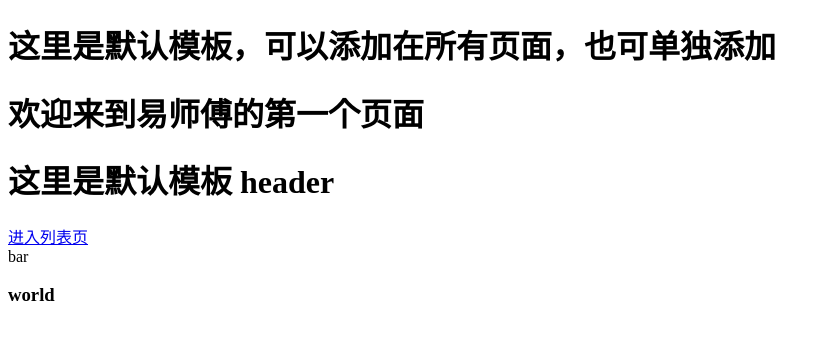
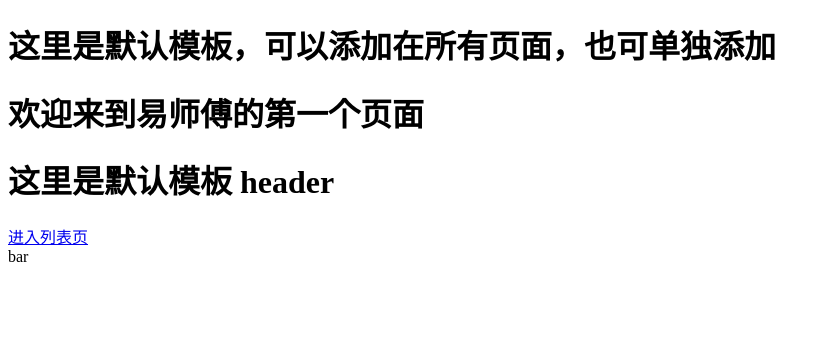
Before and after one commit to taohao-aomr/nuxt-vue, a Nuxt app: page / in a window 1280 px wide. Shown: the top 340 px of the page, without its empty margins (0-830 px from the left). Built offline with nearby package versions, Linux system fonts and the light colour scheme.

Commit message:
feat: 修改文件

```diff
--- a/src/pages/index.vue
+++ b/src/pages/index.vue
@@ -4,11 +4,8 @@
       <NuxtLayout name="header"/>
       <NuxtLink to="/list">进入列表页</NuxtLink>
       <div>{{ foo }}</div>
-      <h3>{{ result.hello }}</h3>
     </div>
   </template>
 <script setup lang="ts">
-   import { getUser } from '../server/api/user'
-   const result = await getUser();
   const foo = useFoo()
 </script>
```
